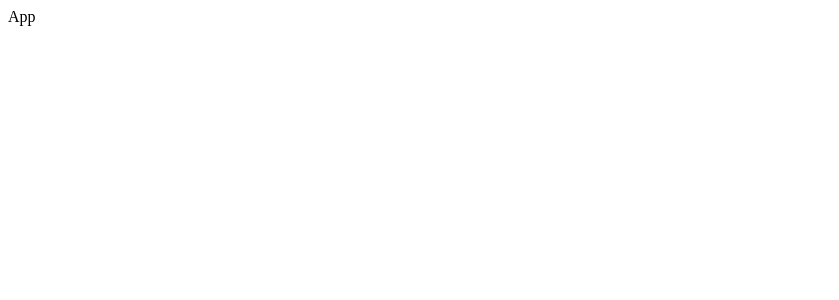
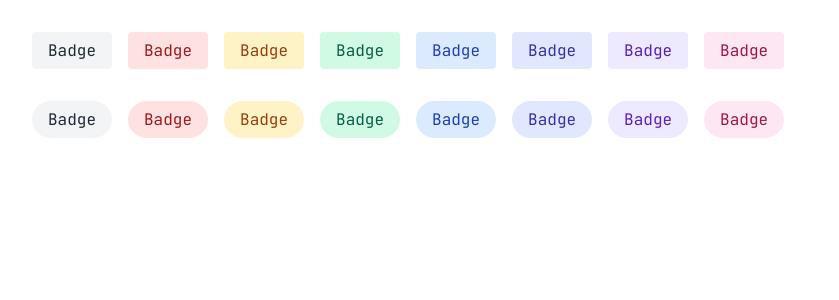
Before and after one commit to karuzoXam/Component-Library, a React (Vite) app in the folder ComponentLibrary/: page / in a window 1280 px wide. Shown: the top 300 px of the page, without its empty margins (0-839 px from the left). Built offline with nearby package versions, Linux system fonts and the light colour scheme.

Commit message:
added badge Component + style

```diff
--- a/ComponentLibrary/src/App.jsx
+++ b/ComponentLibrary/src/App.jsx
@@ -1,7 +1,31 @@
-import { useState } from 'react';
+import Badge from './Components/Badges/index';
 
 function App() {
-  return <>App</>;
+  return (
+    <>
+      <Badge.Container>
+        <Badge shape="square" color="grey" text="Badge" />
+        <Badge shape="square" color="red" text="Badge" />
+        <Badge shape="square" color="yellow" text="Badge" />
+        <Badge shape="square" color="green" text="Badge" />
+        <Badge shape="square" color="blue" text="Badge" />
+        <Badge shape="square" color="indigo" text="Badge" />
+        <Badge shape="square" color="purple" text="Badge" />
+        <Badge shape="square" color="pink" text="Badge" />
+      </Badge.Container>
+
+      <Badge.Container>
+        <Badge shape="pill" color="grey" text="Badge" />
+        <Badge shape="pill" color="red" text="Badge" />
+        <Badge shape="pill" color="yellow" text="Badge" />
+        <Badge shape="pill" color="green" text="Badge" />
+        <Badge shape="pill" color="blue" text="Badge" />
+        <Badge shape="pill" color="indigo" text="Badge" />
+        <Badge shape="pill" color="purple" text="Badge" />
+        <Badge shape="pill" color="pink" text="Badge" />
+      </Badge.Container>
+    </>
+  );
 }
 
 export default App;
--- /dev/null
+++ b/ComponentLibrary/src/Components/Badges/Badge.jsx
@@ -0,0 +1,7 @@
+export default function Badge({ shape, color, text }) {
+  return (
+    <div className={`badge badge-${shape} badge-${color}`}>
+      <span>{text}</span>
+    </div>
+  );
+}
--- /dev/null
+++ b/ComponentLibrary/src/Components/Badges/BadgeContainer.jsx
@@ -0,0 +1,5 @@
+import './badge.css';
+
+export default function BadgeContainer({ children }) {
+  return <div className="badge-container">{children}</div>;
+}
--- /dev/null
+++ b/ComponentLibrary/src/Components/Badges/badge.css
@@ -0,0 +1,63 @@
+.badge-container {
+  margin: 2em 2em;
+
+  display: flex;
+  flex-wrap: wrap;
+  gap: 1em;
+}
+
+.badge {
+  display: inline-block;
+  padding: 0.5em 1em;
+  background-color: antiquewhite;
+  color: #000;
+  font-size: 1rem;
+}
+
+.badge-square {
+  border-radius: 4px;
+}
+
+.badge-pill {
+  border-radius: 20px;
+}
+
+.badge-grey {
+  background-color: #f3f4f6;
+  color: #1f2937;
+}
+
+.badge-red {
+  background-color: #fee2e2;
+  color: #991b1b;
+}
+
+.badge-yellow {
+  background-color: #fef3c7;
+  color: #92400e;
+}
+
+.badge-green {
+  background-color: #d1fae5;
+  color: #065f46;
+}
+
+.badge-blue {
+  background-color: #dbeafe;
+  color: #1e40af;
+}
+
+.badge-indigo {
+  background-color: #e0e7ff;
+  color: #3730a3;
+}
+
+.badge-purple {
+  background-color: #ede9fe;
+  color: #5b21b6;
+}
+
+.badge-pink {
+  background-color: #fce7f3;
+  color: #9d174d;
+}
--- /dev/null
+++ b/ComponentLibrary/src/Components/Badges/index.js
@@ -0,0 +1,6 @@
+import Badge from './Badge';
+import BadgeContainer from './BadgeContainer';
+
+Badge.Container = BadgeContainer;
+
+export default Badge;
--- a/ComponentLibrary/src/index.css
+++ b/ComponentLibrary/src/index.css
@@ -0,0 +1,13 @@
+@import url('https://fonts.googleapis.com/css2?family=JetBrains+Mono:wght@400;500;900&display=swap');
+
+body,
+*::before,
+*::after {
+  box-sizing: border-box;
+  padding: 0;
+  margin: 0;
+}
+
+body {
+  font-family: 'JetBrains Mono', monospace, sans-serif;
+}
```
Also changed, not shown: ComponentLibrary/src/Components/ForNow.jsx (added).
